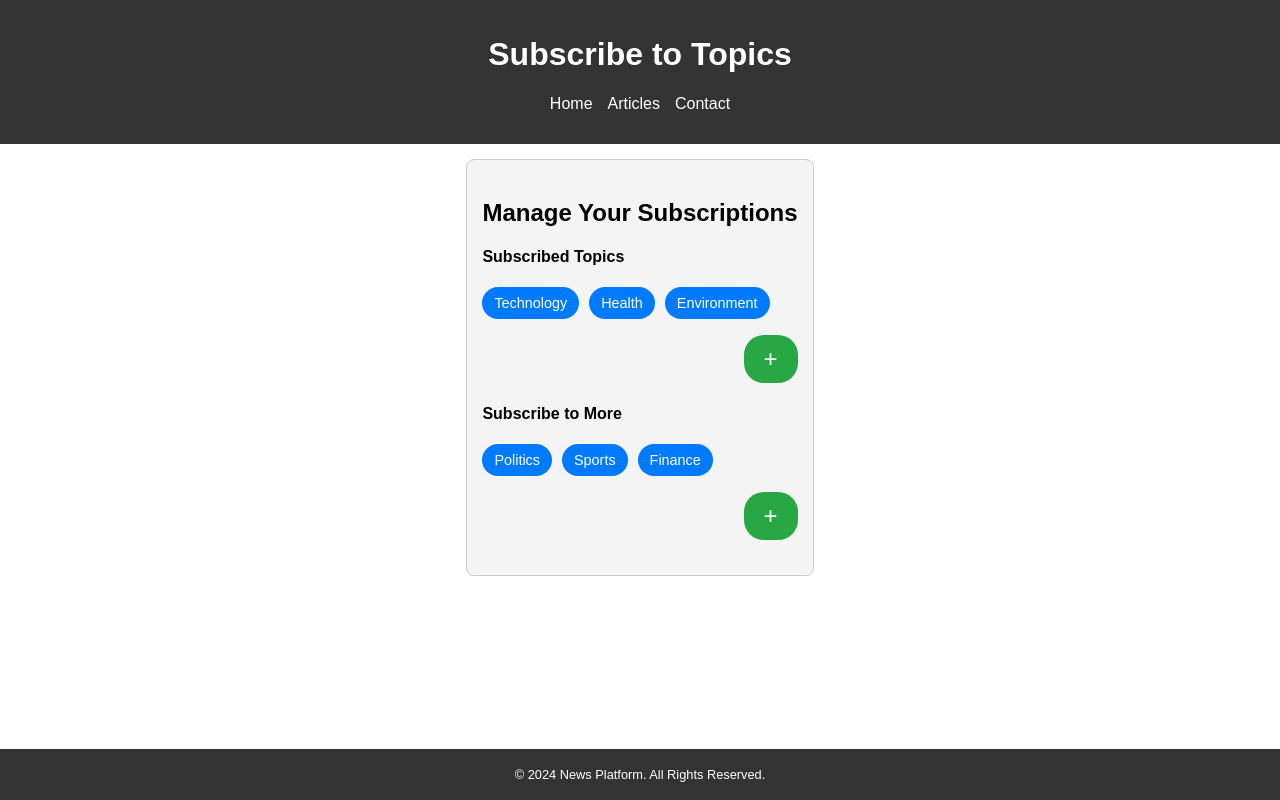
After one commit to linovytskyi/news-articles-app, a Python web app: template application-ui/static/templates/subscribe-page/subscribe-page.html in a window 1280 px wide. The commit adds this page. Run offline with Jinja, Linux system fonts and the light colour scheme; the template is opened without the code that fills it, so the values that code supplies are empty.

Commit message:
[UI&Aggregation-api] - Added more pages on UI and initialized aggregation-api

```diff
--- /dev/null
+++ b/application-ui/static/templates/main-page/main.css
@@ -0,0 +1,123 @@
+body {
+  font-family: Arial, sans-serif;
+  margin: 0;
+  padding: 0;
+  box-sizing: border-box;
+  display: flex;
+  flex-direction: column;
+  height: 100vh;
+  overflow: hidden;
+}
+
+header {
+  background-color: #333;
+  color: #fff;
+  padding: 15px;
+  text-align: center;
+}
+
+nav {
+  margin: 10px 0;
+}
+
+main {
+  flex: 1;
+  overflow-y: auto;
+}
+
+.content-container {
+  display: flex;
+  flex: 1;
+  width: 100%;
+}
+
+.left, .right, .middle {
+  background-color: #f4f4f4;
+  padding: 15px;
+  border: 1px solid #ccc;
+}
+
+.left {
+  flex: 1;
+  position: sticky;
+  top: 0;
+  height: 100%;
+  overflow-y: auto;
+}
+
+.left ul {
+  list-style: none;
+  padding: 0;
+  display: flex;
+  flex-wrap: wrap;
+  gap: 10px;
+}
+
+.left ul li {
+  margin-bottom: 0;
+}
+
+.left ul li a {
+  display: inline-block;
+  padding: 8px 12px;
+  background-color: #007BFF;
+  color: #fff;
+  text-decoration: none;
+  border-radius: 20px;
+  font-size: 0.9em;
+}
+
+.left ul li a:hover {
+  background-color: #0056b3;
+}
+
+.middle {
+  flex: 3;
+}
+
+.right {
+  flex: 1;
+}
+
+.news-article {
+  margin-bottom: 20px;
+}
+
+.news-title {
+  font-size: 1.5em;
+  font-weight: bold;
+  margin-bottom: 10px;
+  text-align: center;
+}
+
+.news-meta {
+  display: flex;
+  justify-content: space-between;
+  font-size: 0.9em;
+  color: #555;
+  margin-bottom: 10px;
+}
+
+.news-article img {
+  display: block;
+  margin: 0 auto 10px;
+  max-width: 100%;
+  height: auto;
+}
+
+.sidebar-news {
+  margin-bottom: 15px;
+  padding: 10px;
+  border: 1px solid #ddd;
+  background-color: #fff;
+}
+
+.sidebar-news .news-title {
+  font-size: 1.1em;
+  margin-bottom: 5px;
+}
+
+.sidebar-news .news-meta {
+  font-size: 0.85em;
+  color: #666;
+}
--- /dev/null
+++ b/application-ui/static/templates/subscribe-page/subscribe-page.html
@@ -0,0 +1,153 @@
+<!DOCTYPE html>
+<html lang="en">
+<head>
+  <meta charset="UTF-8">
+  <meta name="viewport" content="width=device-width, initial-scale=1.0">
+  <title>Subscribe to Topics</title>
+  <link rel="stylesheet" href="main.css">
+  <style>
+    body {
+      font-family: Arial, sans-serif;
+      margin: 0;
+      padding: 0;
+      box-sizing: border-box;
+      display: flex;
+      flex-direction: column;
+      height: 100vh;
+      overflow: hidden;
+    }
+
+    header {
+      background-color: #333;
+      color: #fff;
+      padding: 15px;
+      text-align: center;
+    }
+
+    nav {
+      margin: 10px 0;
+    }
+
+    main {
+      flex: 1;
+      overflow-y: auto;
+      padding: 15px;
+      max-width: 800px;
+      margin: 0 auto;
+    }
+
+    .subscription-container {
+      background-color: #f4f4f4;
+      padding: 15px;
+      border: 1px solid #ccc;
+      border-radius: 8px;
+    }
+
+    .subscription-container h3 {
+      font-size: 1.5em;
+      margin-bottom: 15px;
+    }
+
+    .subscription-section {
+      margin-bottom: 20px;
+    }
+
+    .subscription-section ul {
+      list-style: none;
+      padding: 0;
+      display: flex;
+      flex-wrap: wrap;
+      gap: 10px;
+    }
+
+    .subscription-section ul li {
+      margin-bottom: 0;
+      display: flex;
+      align-items: center;
+    }
+
+    .subscription-section ul li a {
+      display: inline-block;
+      padding: 8px 12px;
+      background-color: #007BFF;
+      color: #fff;
+      text-decoration: none;
+      border-radius: 20px;
+      font-size: 0.9em;
+    }
+
+    .subscription-section ul li a:hover {
+      background-color: #0056b3;
+    }
+
+    .subscribe-button-section {
+      margin-top: 10px;
+      text-align: right;
+    }
+
+    .subscribe-button-section button {
+      background-color: #28a745;
+      color: #fff;
+      border: none;
+      padding: 10px 20px;
+      border-radius: 20px;
+      cursor: pointer;
+      font-size: 1.5em;
+    }
+
+    .subscribe-button-section button:hover {
+      background-color: #218838;
+    }
+
+    footer {
+      background-color: #333;
+      color: #fff;
+      text-align: center;
+      padding: 5px;
+      font-size: 0.8em;
+    }
+  </style>
+</head>
+<body>
+<header>
+  <h1>Subscribe to Topics</h1>
+  <nav>
+    <ul style="list-style: none; display: flex; justify-content: center; gap: 15px; padding: 0;">
+      <li><a href="#" style="text-decoration: none; color: white;">Home</a></li>
+      <li><a href="#" style="text-decoration: none; color: white;">Articles</a></li>
+      <li><a href="#" style="text-decoration: none; color: white;">Contact</a></li>
+    </ul>
+  </nav>
+</header>
+<main>
+  <div class="subscription-container">
+    <h3>Manage Your Subscriptions</h3>
+    <div class="subscription-section">
+      <h4>Subscribed Topics</h4>
+      <ul>
+        <li><a href="#">Technology</a></li>
+        <li><a href="#">Health</a></li>
+        <li><a href="#">Environment</a></li>
+      </ul>
+      <div class="subscribe-button-section">
+        <button class="subscribe-button">+</button>
+      </div>
+    </div>
+    <div class="subscription-section">
+      <h4>Subscribe to More</h4>
+      <ul>
+        <li><a href="#">Politics</a></li>
+        <li><a href="#">Sports</a></li>
+        <li><a href="#">Finance</a></li>
+      </ul>
+      <div class="subscribe-button-section">
+        <button class="subscribe-button">+</button>
+      </div>
+    </div>
+  </div>
+</main>
+<footer>
+  <p>&copy; 2024 News Platform. All Rights Reserved.</p>
+</footer>
+</body>
+</html>
```
Also changed, not shown: application-ui/static/templates/article-page/article-page.html (added, +238 -0 lines), application-ui/static/templates/main-page/main.html (renamed from application-ui/static/templates/main.html, +1 -125 lines), application-ui/static/templates/main.css (deleted, +0 -76 lines), application-ui/static/templates/article-page/article-page.css (added), application-ui/static/templates/subscribe-page/subscribe-page.css (added).
